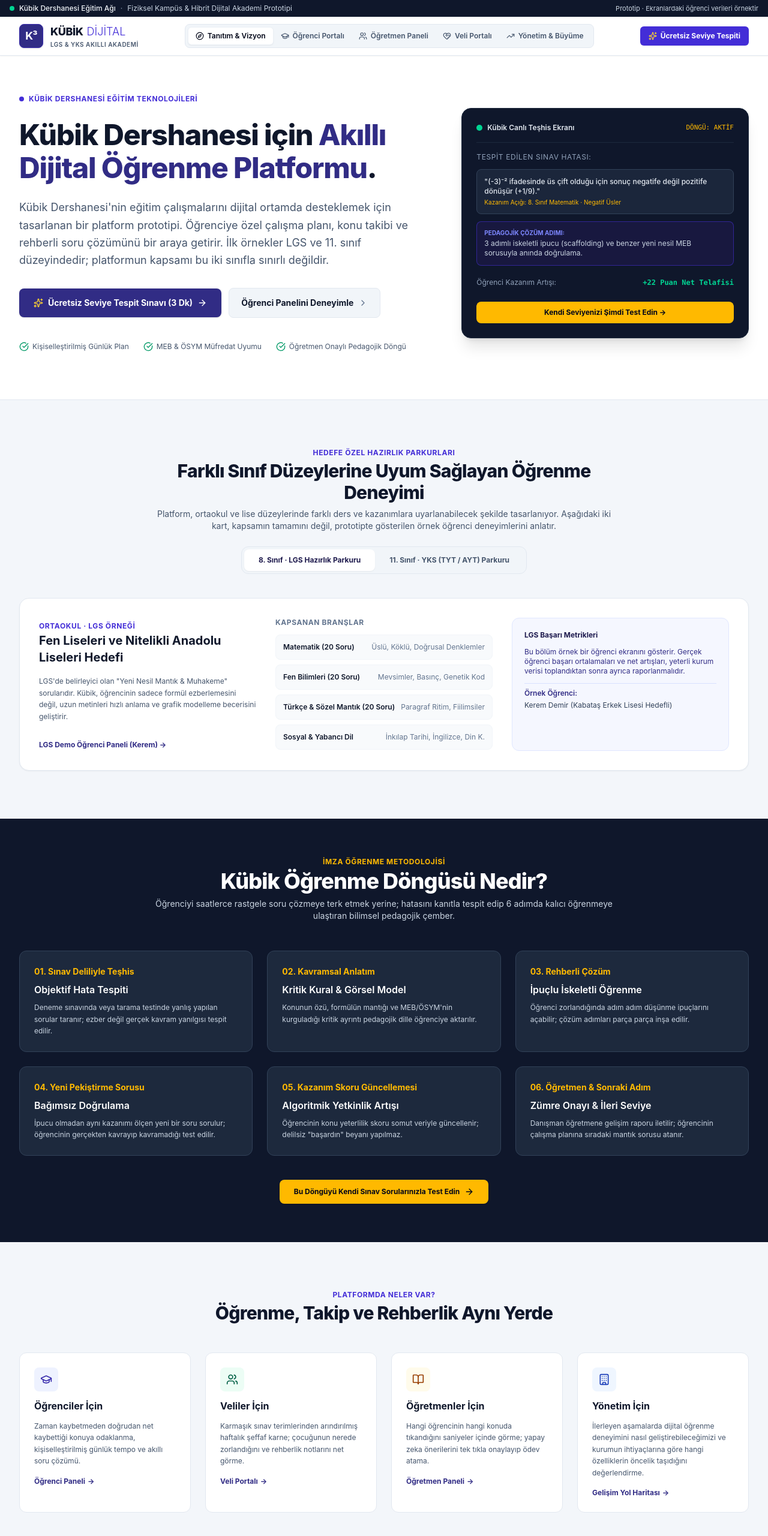
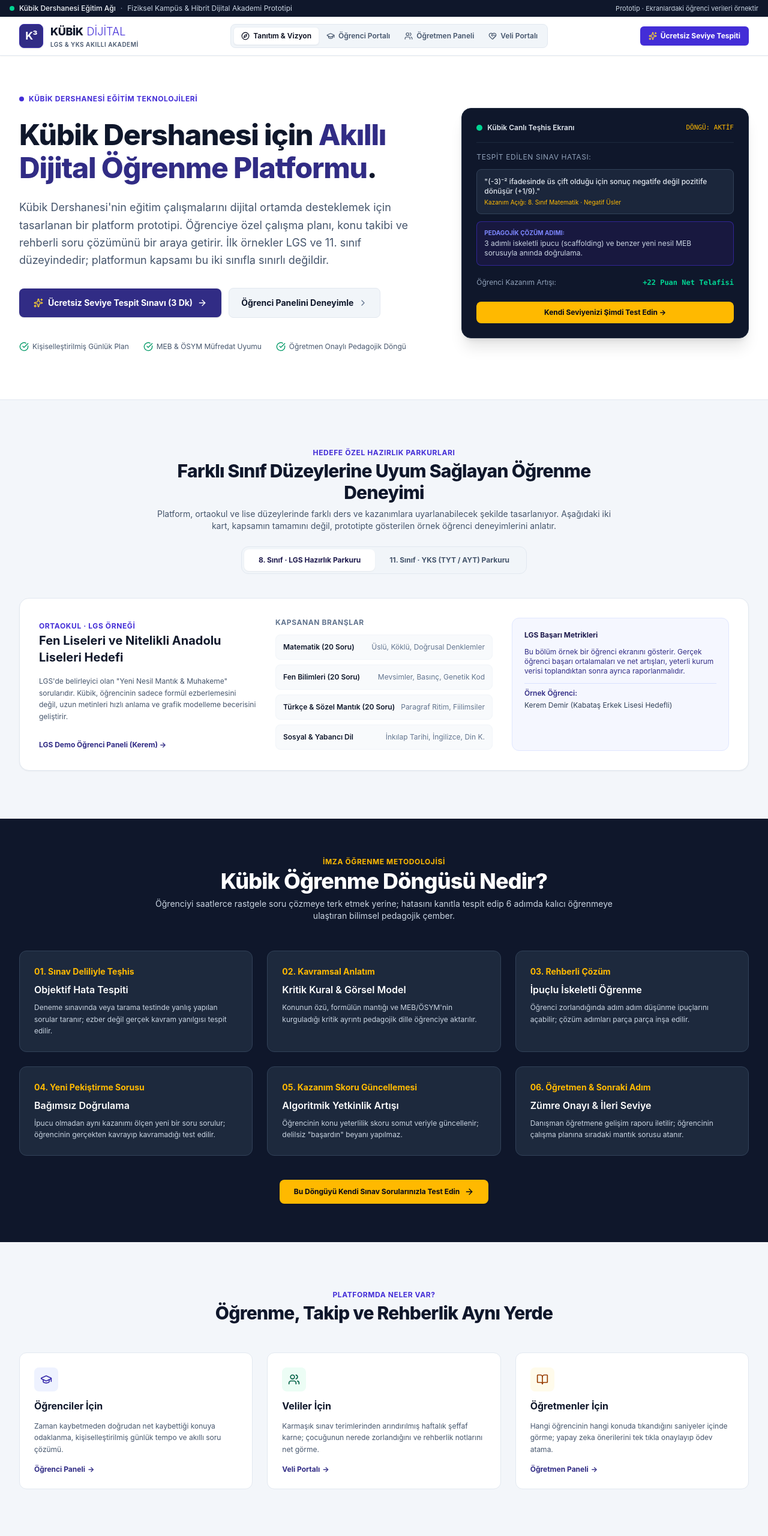
Before and after one commit to IhabAltekreeti/Kubik_Dershane, a React (Vite) app: page / in a window 1280 px wide. Shown: the top 2561 px of the page at 60% size. Built offline with nearby package versions, Linux system fonts and the light colour scheme.

Commit message:
Hide internal management view and tighten demo completion rules

```diff
--- a/src/components/layout/Header.tsx
+++ b/src/components/layout/Header.tsx
@@ -1,11 +1,10 @@
 import React from 'react';
-import { UserRole, EducationalTrack, StudentProfile } from '../../types';
+import { UserRole } from '../../types';
 import {
   Compass,
   GraduationCap,
   Users,
   HeartHandshake,
-  TrendingUp,
   Sparkles,
   BookOpen,
   ArrowRight
@@ -110,17 +109,6 @@ export const Header: React.FC<HeaderProps> = ({
               <span>Veli Portalı</span>
             </button>
 
-            <button
-              onClick={() => onSelectRole('management')}
-              className={`flex items-center gap-1.5 px-3 py-1.5 text-xs font-semibold rounded-md transition-colors ${
-                currentRole === 'management'
-                  ? 'bg-white text-slate-950 shadow-xs border border-slate-200/60'
-                  : 'text-slate-600 hover:text-slate-900'
-              }`}
-            >
-              <TrendingUp className="w-3.5 h-3.5" />
-              <span>Yönetim & Büyüme</span>
-            </button>
           </nav>
 
           {/* Right Action: Free Assessment & Mobile Role Selector */}
@@ -171,14 +159,6 @@ export const Header: React.FC<HeaderProps> = ({
           >
             Veli
           </button>
-          <button
-            onClick={() => onSelectRole('management')}
-            className={`px-2.5 py-1 rounded-sm whitespace-nowrap font-medium ${
-              currentRole === 'management' ? 'bg-indigo-900 text-white' : 'text-slate-600'
-            }`}
-          >
-            Yönetim
-          </button>
         </div>
       </div>
     </header>
--- a/src/components/public/LandingPage.tsx
+++ b/src/components/public/LandingPage.tsx
@@ -13,7 +13,7 @@ import {
   ChevronRight,
   Brain,
   Lightbulb,
-  Building,
+
   GraduationCap
 } from 'lucide-react';
 
@@ -390,7 +390,7 @@ export const LandingPage: React.FC<LandingPageProps> = ({
           </h2>
         </div>
 
-        <div className="grid grid-cols-1 md:grid-cols-2 lg:grid-cols-4 gap-6">
+        <div className="grid grid-cols-1 md:grid-cols-2 lg:grid-cols-3 gap-6">
 
           <div
             onClick={() => onExploreRole('student')}
@@ -440,21 +440,6 @@ export const LandingPage: React.FC<LandingPageProps> = ({
             </span>
           </div>
 
-          <div
-            onClick={() => onExploreRole('management')}
-            className="p-6 bg-white rounded-xl border border-slate-200 hover:border-indigo-400 cursor-pointer transition-all space-y-3 group"
-          >
-            <div className="w-10 h-10 rounded-lg bg-blue-50 text-blue-800 flex items-center justify-center font-bold">
-              <Building className="w-5 h-5" />
-            </div>
-            <h3 className="font-bold text-slate-900 text-base group-hover:text-indigo-900">Yönetim İçin</h3>
-            <p className="text-xs text-slate-600 leading-relaxed">
-              İlerleyen aşamalarda dijital öğrenme deneyimini nasıl geliştirebileceğimizi ve kurumun ihtiyaçlarına göre hangi özelliklerin öncelik taşıdığını değerlendirme.
-            </p>
-            <span className="text-xs font-bold text-indigo-900 flex items-center gap-1 pt-1">
-              <span>Gelişim Yol Haritası</span> →
-            </span>
-          </div>
 
         </div>
       </section>
--- a/src/components/student/LearningLoopModal.tsx
+++ b/src/components/student/LearningLoopModal.tsx
@@ -403,7 +403,7 @@ export const LearningLoopModal: React.FC<LearningLoopModalProps> = ({
 
               <div className="flex items-center justify-between pt-2 border-t border-slate-100">
                 <span className="text-xs text-slate-400">
-                  {assessmentCompleted ? 'Sonuç sisteme işlenmeye hazır.' : 'Lütfen doğru seçeneği işaretleyiniz.'}
+                  {assessmentCorrect ? 'Doğru cevap; kazanım güncellemesine geçebilirsin.' : 'Kazanım güncellemesi için doğru cevap gereklidir.'}
                 </span>
                 <button
                   disabled={!assessmentCorrect}
--- a/src/components/student/StudentDashboard.tsx
+++ b/src/components/student/StudentDashboard.tsx
@@ -44,16 +44,11 @@ export const StudentDashboard: React.FC<StudentDashboardProps> = ({
     setTasks(student.dailyTasks);
     let savedMastery: Record<string, number> = {};
     try { savedMastery = JSON.parse(window.localStorage.getItem(`kubik:mastery:${student.id}`) || '{}'); } catch { savedMastery = {}; }
-    setSubjectList(student.subjects.map(subject => ({ ...subject, topics: subject.topics.map(topic => savedMastery[topic.id] === undefined ? topic : { ...topic, masteryLevel: savedMastery[topic.id], status: savedMastery[topic.id] >= 85 ? 'mastered' : 'in_progress' }) })));
+    setSubjectList(student.subjects.map(subject => ({ ...subject, topics: subject.topics.map(topic => savedMastery[topic.id] === undefined ? topic : { ...topic, masteryLevel: savedMastery[topic.id], status: savedMastery[topic.id] >= 85 ? ('mastered' as const) : ('in_progress' as const) }) })));
     setSelectedSubjectId(student.subjects[0]?.id || '');
     setActiveLearningLoopId(null);
     setActiveTaskId(null);
   }, [student.id, student.track]);
-
-  // Toggle task completion
-  const handleToggleTask = (taskId: string) => {
-    setTasks(prev => prev.map(t => t.id === taskId ? { ...t, completed: !t.completed } : t));
-  };
 
   // Launch learning loop
   const handleLaunchLoop = (topicId: string) => {
@@ -287,17 +282,7 @@ export const StudentDashboard: React.FC<StudentDashboardProps> = ({
                     }`}
                   >
                     <div className="flex items-start gap-3">
-                      <button
-                        onClick={() => handleToggleTask(task.id)}
-                        className="mt-0.5 text-slate-400 hover:text-indigo-700 transition-colors"
-                        title={task.completed ? 'Tamamlanmadı olarak işaretle' : 'Tamamlandı olarak işaretle'}
-                      >
-                        {task.completed ? (
-                          <CheckCircle2 className="w-4 h-4 text-emerald-600" />
-                        ) : (
-                          <Circle className="w-4 h-4" />
-                        )}
-                      </button>
+                      <span className="mt-0.5 text-slate-400" title={task.completed ? 'Görev tamamlandı' : 'Görev bekliyor'}>{task.completed ? <CheckCircle2 className="w-4 h-4 text-emerald-600" /> : <Circle className="w-4 h-4" />}</span>
                       <div>
                         <div className="flex items-center gap-2 mb-0.5">
                           <span className="font-bold text-slate-900">{task.subjectName}</span>
@@ -583,7 +568,7 @@ export const StudentDashboard: React.FC<StudentDashboardProps> = ({
           isOpen={!!activeLearningLoopId}
           onClose={() => setActiveLearningLoopId(null)}
           onMasteryUpdated={handleMasteryUpdated}
-          onCompleted={() => { if (activeLoopSession) setTasks(prev => prev.map(task => task.topicId === activeLoopSession.topicId ? { ...task, completed: true } : task)); }}
+          onCompleted={() => { if (activeLoopSession) setTasks(prev => prev.map(task => task.type === 'guided_concept' && task.topicId === activeLoopSession.topicId ? { ...task, completed: true } : task)); }}
         />
       )}
 
```
